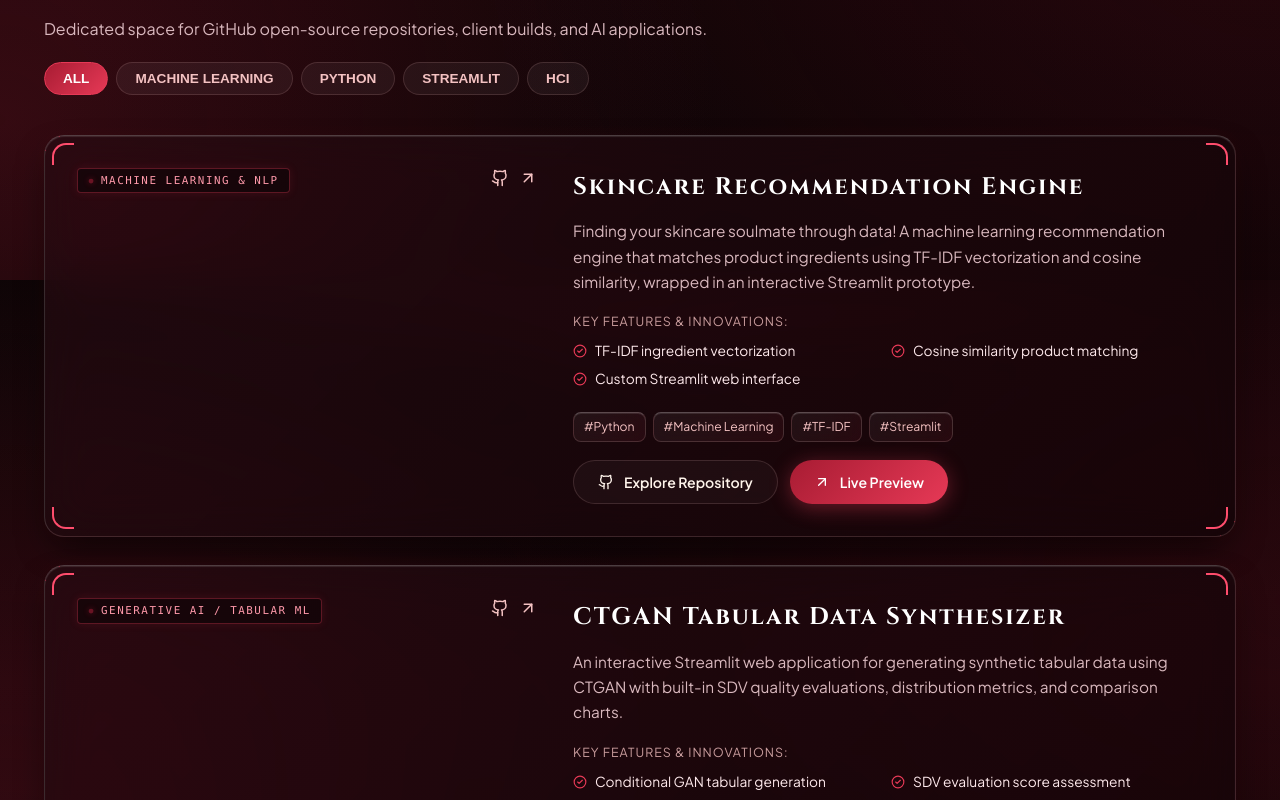
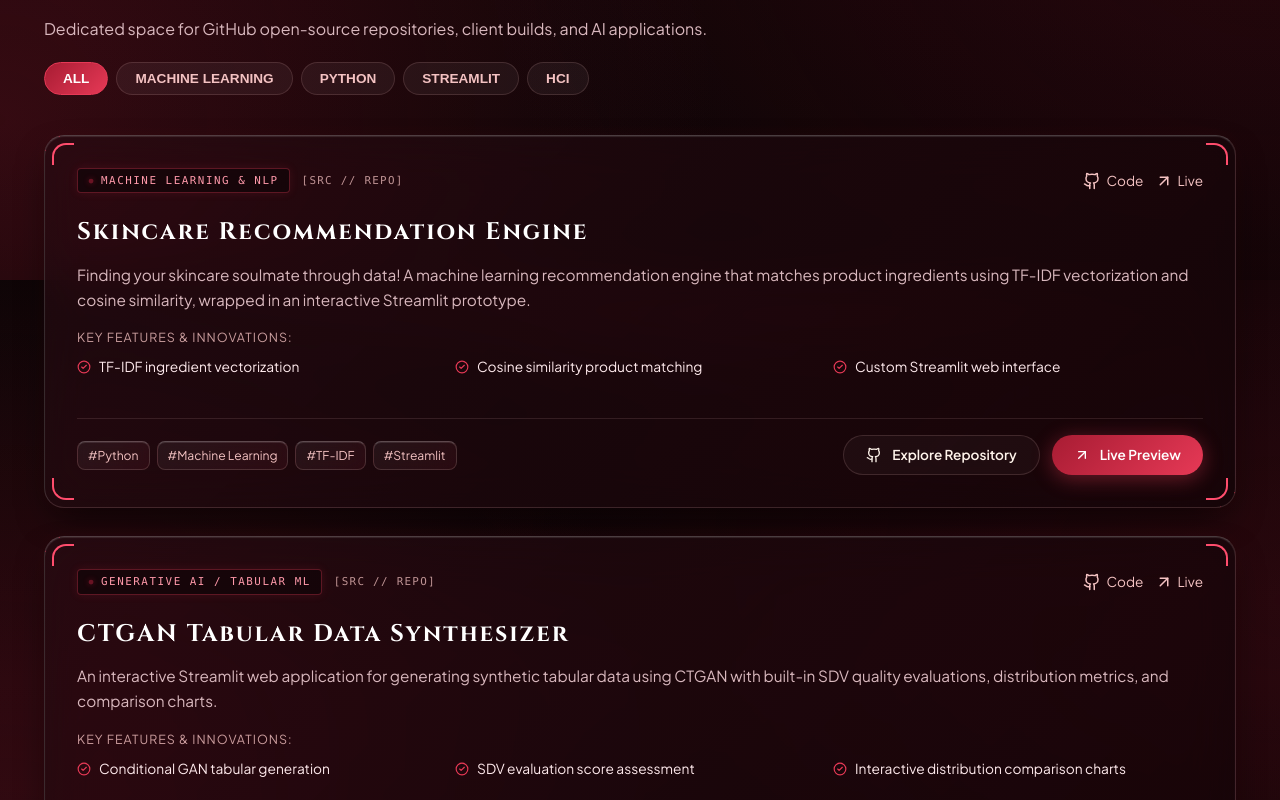
Before and after one commit to Asa790/portfolio-asa, a React (Vite) app: page / in a window 1280 px wide. Shown: the part 3720-4520 px from the top of the page. Built offline with nearby package versions, Linux system fonts and the light colour scheme; a web font is replaced by a local one.

Commit message:
Optimize project rows: adaptive full-width layout for projects without images

```diff
--- a/src/App.jsx
+++ b/src/App.jsx
@@ -848,7 +848,104 @@ export default function App() {
           </div>
 
           <div style={{ display: 'flex', flexDirection: 'column', gap: '28px' }}>
-            {filteredProjects.map((proj) => (
+            {filteredProjects.map((proj) => {
+              const hasImages = proj.images && proj.images.length > 0;
+
+              if (!hasImages) {
+                return (
+                  <div key={proj.id} className="glass-card project-row-card-text-only hud-panel" style={{
+                    position: 'relative',
+                    overflow: 'hidden'
+                  }}>
+                    <div className="hud-corner-tl" />
+                    <div className="hud-corner-tr" />
+                    <div className="hud-corner-bl" />
+                    <div className="hud-corner-br" />
+
+                    <div style={{ display: 'flex', justifyContent: 'space-between', alignItems: 'center', flexWrap: 'wrap', gap: '12px' }}>
+                      <div style={{ display: 'flex', alignItems: 'center', gap: '12px' }}>
+                        <span className="hud-telemetry-pill">
+                          <span className="indicator-dot" />
+                          <span>{proj.category}</span>
+                        </span>
+                        <span className="font-mono-tech" style={{ fontSize: '0.68rem', color: 'var(--rose-gold)', opacity: 0.75 }}>
+                          [SRC // REPO]
+                        </span>
+                      </div>
+                      <div style={{ display: 'flex', gap: '12px', alignItems: 'center' }}>
+                        <a href={proj.github} target="_blank" rel="noreferrer" style={{ color: 'var(--rose-gold)', display: 'inline-flex', alignItems: 'center', gap: '6px', fontSize: '0.85rem', textDecoration: 'none' }} title="GitHub Repo">
+                          <GithubIcon size={18} />
+                          <span>Code</span>
+                        </a>
+                        {proj.demo && (
+                          <a href={proj.demo} target="_blank" rel="noreferrer" style={{ color: 'var(--rose-gold)', display: 'inline-flex', alignItems: 'center', gap: '4px', fontSize: '0.85rem', textDecoration: 'none' }} title="Live Preview">
+                            <ArrowUpRight size={18} />
+                            <span>Live</span>
+                          </a>
+                        )}
+                      </div>
+                    </div>
+
+                    <div>
+                      <h3 className="font-cinzel" style={{ fontSize: '1.5rem', color: '#fff', marginBottom: '10px' }}>
+                        {proj.title}
+                      </h3>
+
+                      <p style={{ color: 'var(--text-muted)', fontSize: '0.96rem', lineHeight: '1.65', marginBottom: '16px' }}>
+                        {proj.description}
+                      </p>
+
+                      <div style={{ marginBottom: '20px' }}>
+                        <div style={{ fontSize: '0.78rem', textTransform: 'uppercase', color: 'var(--rose-gold)', marginBottom: '8px', opacity: 0.8, letterSpacing: '0.08em' }}>
+                          Key Features &amp; Innovations:
+                        </div>
+                        <div style={{ display: 'grid', gridTemplateColumns: 'repeat(auto-fit, minmax(260px, 1fr))', gap: '8px' }}>
+                          {proj.highlights.map((h, i) => (
+                            <div key={i} style={{ display: 'flex', alignItems: 'center', gap: '8px', fontSize: '0.86rem', color: '#ffeaed' }}>
+                              <CheckCircle2 size={14} color="#e63956" /> {h}
+                            </div>
+                          ))}
+                        </div>
+                      </div>
+                    </div>
+
+                    <div style={{ display: 'flex', justifyContent: 'space-between', alignItems: 'center', flexWrap: 'wrap', gap: '16px', borderTop: '1px solid rgba(244, 194, 194, 0.12)', paddingTop: '16px' }}>
+                      <div style={{ display: 'flex', flexWrap: 'wrap', gap: '7px' }}>
+                        {proj.tags.map((tag, i) => (
+                          <span key={i} className="glass-tag">
+                            #{tag}
+                          </span>
+                        ))}
+                      </div>
+
+                      <div style={{ display: 'flex', gap: '12px', flexWrap: 'wrap' }}>
+                        <a
+                          href={proj.github}
+                          target="_blank"
+                          rel="noreferrer"
+                          className="btn-outline"
+                          style={{ padding: '8px 22px', fontSize: '0.85rem' }}
+                        >
+                          <GithubIcon size={16} /> Explore Repository
+                        </a>
+                        {proj.demo && (
+                          <a
+                            href={proj.demo}
+                            target="_blank"
+                            rel="noreferrer"
+                            className="btn-crimson"
+                            style={{ padding: '8px 22px', fontSize: '0.85rem' }}
+                          >
+                            <ArrowUpRight size={16} /> Live Preview
+                          </a>
+                        )}
+                      </div>
+                    </div>
+                  </div>
+                );
+              }
+
+              return (
                 <div key={proj.id} className="glass-card project-row-card hud-panel" style={{
                   position: 'relative',
                   overflow: 'hidden'
@@ -875,7 +972,6 @@ export default function App() {
                       </div>
                     </div>
 
-                  {proj.images && proj.images.length > 0 && (
                     <div>
                       <div
                         onClick={() => setPreviewModalImage(proj.images[activeImageIndex[proj.id] || 0])}
@@ -952,7 +1048,6 @@ export default function App() {
                         </div>
                       )}
                     </div>
-                  )}
                   </div>
 
                   {/* Right Column: Title, Description, Features & Actions */}
@@ -1015,7 +1110,8 @@ export default function App() {
                   </div>
 
                 </div>
-            ))}
+              );
+            })}
           </div>
 
           <div className="glass-card" style={{
--- a/src/index.css
+++ b/src/index.css
@@ -632,6 +632,13 @@ body::before {
   padding: 32px;
 }
 
+.project-row-card-text-only {
+  display: flex;
+  flex-direction: column;
+  gap: 20px;
+  padding: 32px;
+}
+
 @media (max-width: 980px) {
   .project-row-card {
     grid-template-columns: 1fr;
```
Lines whose indentation alone changed are shown as unchanged.
